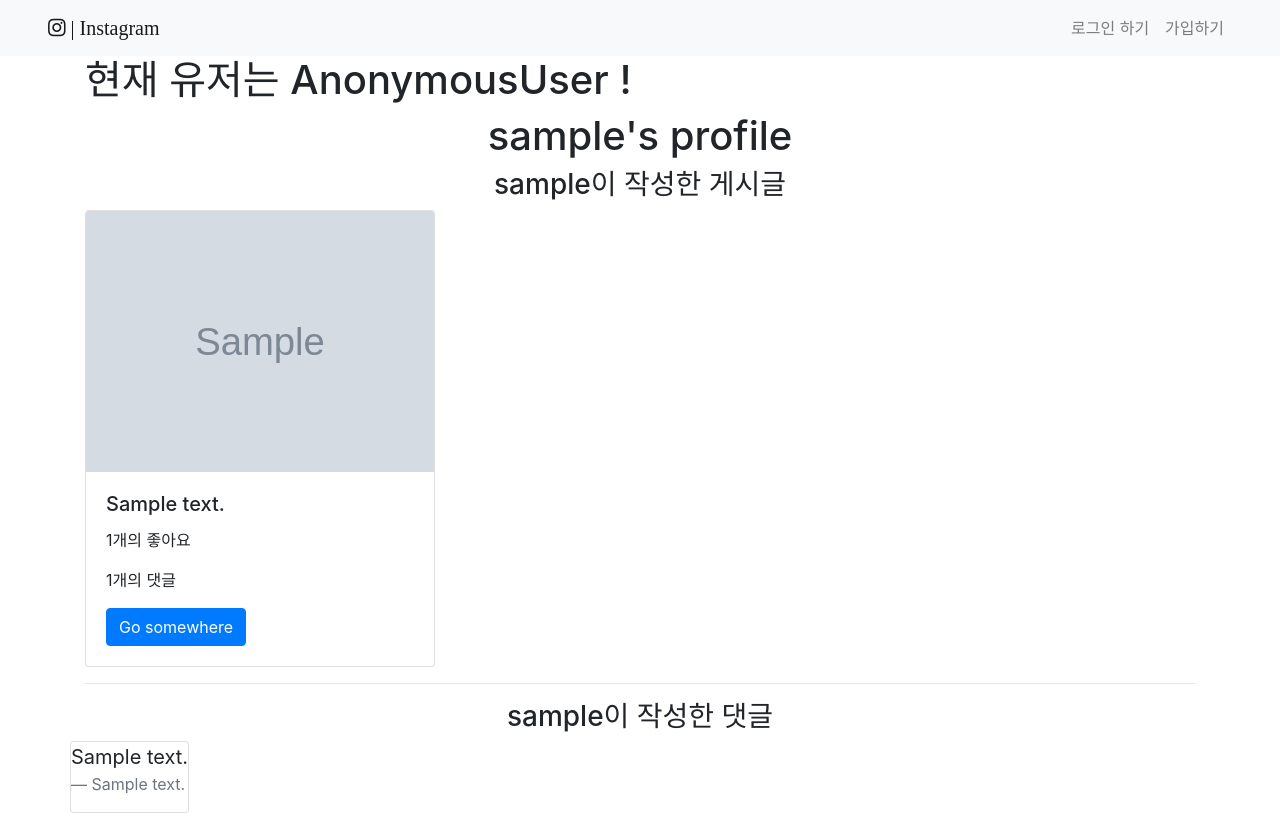
After one commit to yooseungju/Fake-Instagram, a Django app: a page that uses accounts/templates/accounts/people.html in a window 1280 px wide. The commit adds this page. Run offline with Django 3.2, Linux system fonts and the light colour scheme; tables that the repository leaves empty hold one stand-in row (values such as "Sample post"); grey boxes marked "Sample" are stand-in pictures; some libraries are stand-ins or nearby versions.

Commit message:
07_like M:N and make people page

```diff
--- /dev/null
+++ b/accounts/templates/accounts/people.html
@@ -0,0 +1,37 @@
+{% extends 'base.html' %} {% block content %}
+
+<h1 class='text-center'>{{people.username}}'s profile</h1>
+<h3 class='text-center'>{{people.username}}이 작성한 게시글</h3>
+<div class="row">
+    {% for post in people.post_set.all %}
+    <div class="col-4 my2">
+        <div class="card">
+            <img src="{{ post.image_set.first.file.url }}" class="card-img-top" alt="{{ post.image_set.first.file }}">
+            <div class="card-body">
+                <h5 class="card-title">{{post.content}}</h5>
+                <p class="card-text">{{ post.like_users.count }}개의 좋아요</p>
+                <p class="card-text">{{ post.comment_set.count }}개의 댓글</p>
+                <a href="#" class="btn btn-primary">Go somewhere</a>
+            </div>
+        </div>
+    </div>
+    {% endfor %}
+</div>
+
+<hr>
+
+<h3 class='text-center'> {{people.username}}이 작성한 댓글</h3>
+<div class="row">
+    {% for comment in people.comment_set.all %}
+    <div class="card">
+        <blockquote class="blockquote">
+            <p class="mb-0">{{ comment.post.content }}</p>
+            <footer class="blockquote-footer">{{ comment.content }}</footer>
+        </blockquote>
+    </div>
+    {% endfor %}
+</div>
+
+
+
+{% endblock %}
--- a/accounts/views.py
+++ b/accounts/views.py
@@ -1,8 +1,8 @@
-from django.shortcuts import render, redirect
+from django.shortcuts import render, redirect, get_object_or_404
 from django.contrib.auth.forms import UserCreationForm, AuthenticationForm
 from django.contrib.auth import login as auth_login
 from django.contrib.auth import logout as auth_logout
-
+from django.contrib.auth import get_user_model
 # Create your views here.
 
 def signup(request):
@@ -10,6 +10,7 @@ def signup(request):
         form = UserCreationForm(request.POST)
         if form.is_valid():
             form.save()
+
             return redirect('posts:list')
 
     else:
@@ -39,3 +40,11 @@ def login(request):
 def logout(request):
     auth_logout(request)
     return redirect('posts:list')
+
+
+def people(request, username):
+    people = get_object_or_404(get_user_model(), username=username)
+    context = {
+        'people':people,
+    }
+    return render(request, 'accounts/people.html', context)
--- a/insta/urls.py
+++ b/insta/urls.py
@@ -17,10 +17,13 @@ from django.contrib import admin
 from django.urls import path, include
 from django.conf import settings
 from django.conf.urls.static import static
+from accounts import views as accounts_views
+
 urlpatterns = [
     path('accounts/', include('accounts.urls')),
     path('posts/', include('posts.urls')),
     path('admin/', admin.site.urls),
+    path('<str:username>/', accounts_views.people, name='people'),
 ]
 
 urlpatterns += static(settings.MEDIA_URL, document_root=settings.MEDIA_ROOT)
--- a/posts/models.py
+++ b/posts/models.py
@@ -3,8 +3,11 @@ from django.conf import settings
 from imagekit.models import ProcessedImageField
 from imagekit.processors import ResizeToFill
 # Create your models here.
+
+
 class Post(models.Model):
     user = models.ForeignKey(settings.AUTH_USER_MODEL, on_delete=models.CASCADE)
+    like_users = models.ManyToManyField(settings.AUTH_USER_MODEL, related_name='like_posts',blank=True)
     content = models.TextField()
     def __str__(self):
         return self.content
--- a/posts/urls.py
+++ b/posts/urls.py
@@ -1,7 +1,9 @@
 from django.urls import path
 from . import views
+
 app_name = 'posts'
 urlpatterns = [
+    path('<int:post_pk>/like/' , views.like, name="like"),
     path('<int:comment_pk>/comment_delete/' , views.comment_delete, name="comment_delete"),
     path('<int:post_pk>/comment_create/' , views.comment_create, name="comment_create"),
     path('<int:post_pk>/delete/', views.delete, name='delete'),
```
Also changed, not shown: posts/templates/posts/_post.html (+11 -2 lines), posts/views.py (+12 -0 lines), posts/migrations/0008_post_like_user.py (added), posts/migrations/0009_auto_20190416_1413.py (added).
